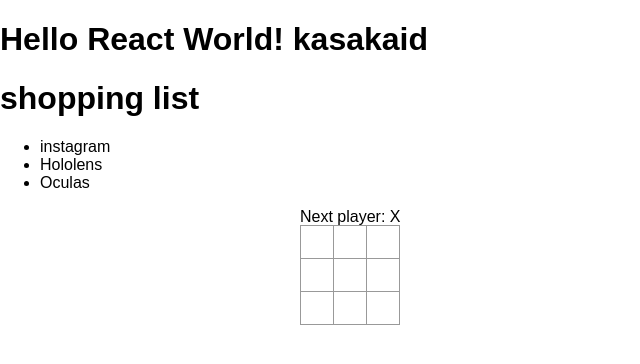
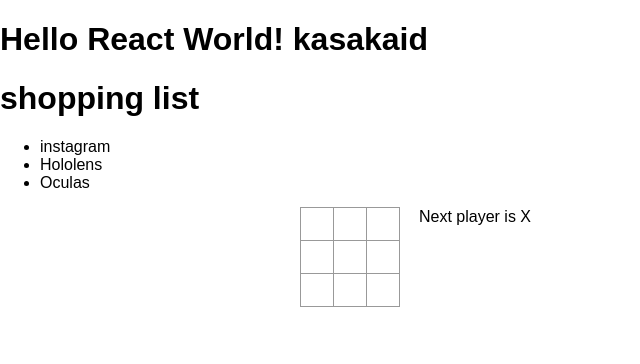
Before and after one commit to kadtewsd/react-tutorial, a React (Create React App) app: page / in a window 1280 px wide. Shown: the top 364 px of the page, without its empty margins (0-640 px from the left). Built offline with nearby package versions, Linux system fonts and the light colour scheme.

Commit message:
reconfigure view and obtaining feature of history

```diff
--- a/src/Game.tsx
+++ b/src/Game.tsx
@@ -1,8 +1,8 @@
 // アルファベット順は from 以下の方で決まるらしい
 import * as React from 'react';
-import Board from './Board';
+import Board from './board/Board';
+import Judge from './calculation/Judge';
 import './Game.css';
-import IBoardState from './IBoardState';
 
 interface IProp {
     xIsNext: boolean;
@@ -10,7 +10,10 @@ interface IProp {
 interface IState {
     // Array<T>' is forbidden for simple types. Use 'T[]' instead. -> 単純な配列にしろ、と。
     // history: Array<IBoardState>
-    history: IBoardState[];
+    // array is forbbiden for non-simple type
+    // history: {squares: any}[];
+    history: Array<{ squares: Array<string | null>}>;
+    xIsNext: boolean;
 }
 class Game extends React.Component<IProp, IState> {
     constructor(props: IProp) {
@@ -18,19 +21,53 @@ class Game extends React.Component<IProp, IState> {
         this.state = {
             history: [{
                 squares: Array(9).fill(null),
-                xIsNext: true,
             }],
+            xIsNext: true,
         };
-        // props.xIsNext = true;
     }
     public render() {
+        const history = this.state.history;
+        const current = history[history.length - 1];
+        const j = new Judge();
+        const winner = j.calculateWinner(current.squares);
+        const status = winner ? `Winner ${winner}` :
+            `Next player is ${this.state.xIsNext ? 'X' : 'O'}`;
         return (
             <div className='game'>
                 <div className='game-board'>
-                    <Board />
+                    <Board
+                        squares={current.squares}
+                        onClick={(i) => this.handleClick(i)} // この形は OK らしい。
+                    />
+                </div>
+                <div className='game-info'>
+                    <div>{status}</div>
+                    <ol>{/*todo*/}</ol>
                 </div>
             </div>
         );
     }
+
+    /**
+     * 関数を返す関数出ないと、このクラスにある引数の値を動的に Square に渡せない。
+     * 引数をもらって関数を返す。
+     * 返した関数が React に遅延実行される。
+     */
+    public handleClick = (i: number) => {
+        console.log('game argument', i);
+        const history = this.state.history;
+        const current = history[history.length - 1];
+        const squares = current.squares.slice();
+        console.log(`squares: ${squares}`);
+        // squares[i] = this.state.xIsNext ? 'X' : 'O';
+        squares[i] = this.state.xIsNext ? 'X' : 'O';
+        this.setState({
+            // squares: squares, // squares  1 つしかないときは、ES5 の書き方として怒られる
+            history: history.concat([{ // 上書きするときはキーがいらないらしい。
+                squares,
+            }]),
+            xIsNext: !this.state.xIsNext,
+        });
+    }
 }
 export default Game;
--- a/src/Board.tsx
+++ b/src/board/Board.tsx
@@ -1,23 +1,23 @@
 // import は a->z で並べないといけない Lint がある。alphabetized
 import * as React from 'react';
-import IBoardState from './IBoardState';
+import IBoardProp from './IBoardProp';
 import ChangeProperty from './propchange/ChangeProperty';
-import Square from './Square';
+import Square from './square/Square';
 
 // コメントを描く時は、// の後にスペースを入れろ、と。
 // An empty interface is equivalent to `{}`.空のインターフェースは {} でかけ、、と。
 // interface IProp {}
-class Board extends React.Component<{}, IBoardState> {
+class Board extends React.Component<IBoardProp, IBoardProp> {
 
-    constructor(props: {}) {
+    // to store history in Game of top layer, delete this constructor
+    constructor(props: IBoardProp) {
         super(props);
-        this.state = {
-            squares: Array<string | null>(9).fill(null), // null 許容
-            xIsNext: true,
-        };
+        // this.state = {
+        //     squares: Array<string | null>(9).fill(null), // null 許容
+        //     xIsNext: true,
+        // };
     }
     public render() {
-        const status = `Next player: ${this.state.xIsNext ? 'X' : 'O'}`;
         return (
             <div>
                 <div className='status'>{status}</div>
@@ -40,24 +40,19 @@ class Board extends React.Component<{}, IBoardState> {
         );
     }
 
+    // tslint は効かないので、コメントで特定の部位のみ lint を外す。
+    // tslint:disable:no-console
     /**
-     * 関数を返す関数出ないと、このクラスにある引数の値を動的に Square に渡せない。
+     * Square で実行される関数を返す関数。
+     * 引数なしの関数を () => this.handlePropOnclick(i) とするとエラーになる。
+     * そこで引数を活かして遅延実行したい時は、関数を返す関数を定義してしのぐ。
      */
-    private handleClick = (i: number) => () => {
-        // tslint は効かないので、コメントで特定の部位のみ lint を外す。
-        // tslint:disable:no-console
+    public handlePropOnClick = (i: number) => () => {
         const c = new ChangeProperty();
-        console.log(c.changeByMutating());
-        console.log(c.changeByNotMutating());
-        console.log(`executed on Board: ${this}引数は${i}`, this);
-        // deep copy
-        const squares: Array<string | null> = this.state.squares.slice();
-        squares[i] = this.state.xIsNext ? 'X' : 'O';
-        this.setState({
-            // squares: squares, // squares  1 つしかないときは、ES5 の書き方として怒られる
-              squares, // 上書きするときはキーがいらないらしい。
-              xIsNext: !this.state.xIsNext,
-        });
+        console.log('board argument', i);
+        console.log('board', c.changeByMutating());
+        console.log('board', c.changeByNotMutating());
+        this.props.onClick(i);
     }
     /**
      * private メソッドは、public のメソッドのあとにくる
@@ -65,8 +60,8 @@ class Board extends React.Component<{}, IBoardState> {
      */
     private renderSquare(i: number) {
         return (
-            <Square value={this.state.squares[i]}
-            onClick={this.handleClick(i)}/>
+            <Square value={this.props.squares[i]}
+                onClick={this.handlePropOnClick(i)} />
         );
     }
 }
--- /dev/null
+++ b/src/board/IBoardProp.ts
@@ -0,0 +1,8 @@
+interface IBoardState {
+    // null 許容にしたいので、Array で宣言
+    // squares: Array<string | null>;
+    squares: any;
+    // xIsNext: boolean;
+    onClick: (i: number) => void;
+}
+export default IBoardState;
--- a/src/propchange/ChangeProperty.ts
+++ b/src/board/propchange/ChangeProperty.ts
@@ -4,7 +4,7 @@ class ChangeProperty {
      * Determining if a mutated object has changed is complex
      */
     public changeByMutating(): any {
-        const player = { score: 1, name: 'Jeff' };
+        const player = { type: 'mutating', score: 1, name: 'Jeff' };
         player.score = 2;
         return player;
     }
@@ -13,7 +13,7 @@ class ChangeProperty {
      * without mutating
      */
     public changeByNotMutating(): any {
-        const player = { score: 1, name: 'Jeff' };
+        const player = { type: 'spread...', score: 1, name: 'Jeff' };
         return {...player, ...{score : 2}};
         // Use the object spread operator instead.
         // return Object.assign({}, player, { score: 2 });
--- a/src/Square.tsx
+++ b/src/board/square/Square.tsx
@@ -5,14 +5,11 @@ interface IProps {
     value: string | null;
     onClick: (i: number) => void;
 }
-interface IState {
-    stateValue: string | null;
-}
 // React.Component<P, S> を extends したクラスを作成する
 // https://qiita.com/kimamula/items/11873444e6a4df19df37
-class Square extends React.Component<IProps, IState> {
+class Square extends React.Component<IProps, {}> {
     // you don't need constructor because there is no state..
-    private onClickFromBoard: () => void;
+
     constructor(props: IProps) {
         // you need to explicitly call super(); when defining the constructor of a subclass.
         super(props);
@@ -21,7 +18,7 @@ class Square extends React.Component<IProps, IState> {
         //     stateValue: null,
         // };
         // パフォーマンスの問題上、bind はコンストラクタにて行う。
-        this.onClickFromBoard = this.props.onClick.bind(this);
+        // this.onClickFromBoard = this.props.onClick.bind(this);
     }
     // ReactDOM.render だと引数は最低 2 つだが、クラスの中にいれば引数は return でコンポーネントを返せば良い。
     public render() {
@@ -32,15 +29,21 @@ class Square extends React.Component<IProps, IState> {
             //
             // bind させないとエラーになってしまうが
             // Binds are forbidden in JSX attributes due to their rendering performance impact
-            // onClick={this.props.onClick.bind(this)}>
+            // と引数なしの場合はでる。
+            // ただし、引数ありの場合は出ない、そして、この時は、bind しないと Proxy オブジェクトが関数の引数になるので、
+            // bind は必須の模様。
             // 引数は Board クラスで設定されてくる。
             <button
                 className='square'
-                onClick={this.onClickFromBoard}>
+                onClick={(i: any) => this.onClickFromBoard.bind(this, i)()}>
                 {this.props.value}
             </button>
         );
     }
+    private onClickFromBoard(i: any) {
+        console.log('squrare argument', i);
+        this.props.onClick(i);
+    }
 }
 
 export default Square;
--- /dev/null
+++ b/src/calculation/Judge.ts
@@ -0,0 +1,25 @@
+class Judge {
+
+    public calculateWinner(squares: Array<string | null>) {
+        const lines = [
+          [0, 1, 2],
+          [3, 4, 5],
+          [6, 7, 8],
+          [0, 3, 6],
+          [1, 4, 7],
+          [2, 5, 8],
+          [0, 4, 8],
+          [2, 4, 6],
+        ];
+        for (const line of lines) {
+          if (squares[line[0]] &&
+            squares[line[0]] === squares[line[1]] &&
+            squares[line[0]] === squares[line[2]]) {
+            return squares[line[0]];
+          }
+        }
+        return null;
+    }
+}
+
+export default Judge;
```
Also changed, not shown: src/IBoardState.tsx (deleted, +0 -7 lines), src/IProp.ts (renamed from src/IProp.tsx), src/board/square/Square.css (renamed from src/Square.css).
